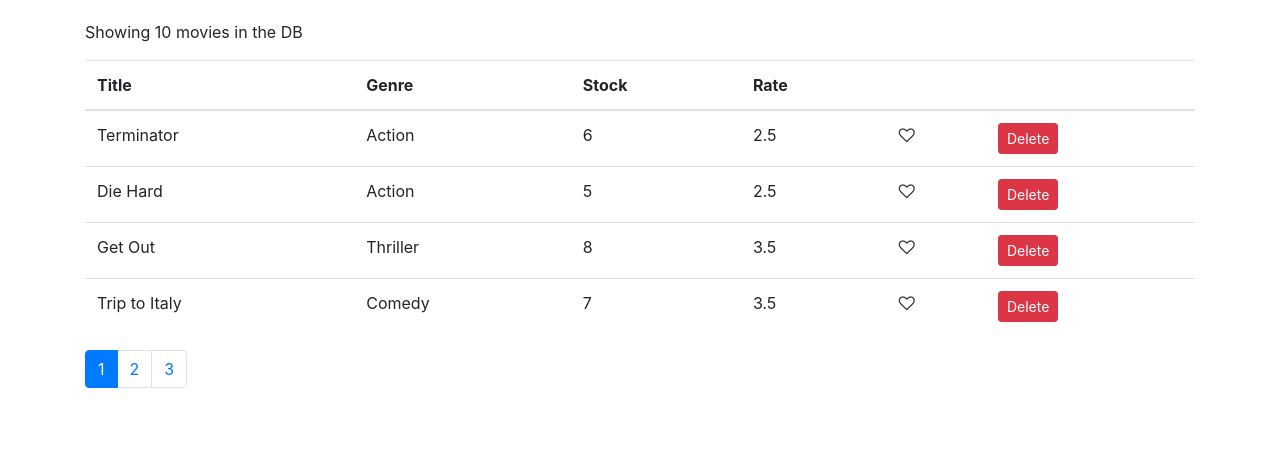
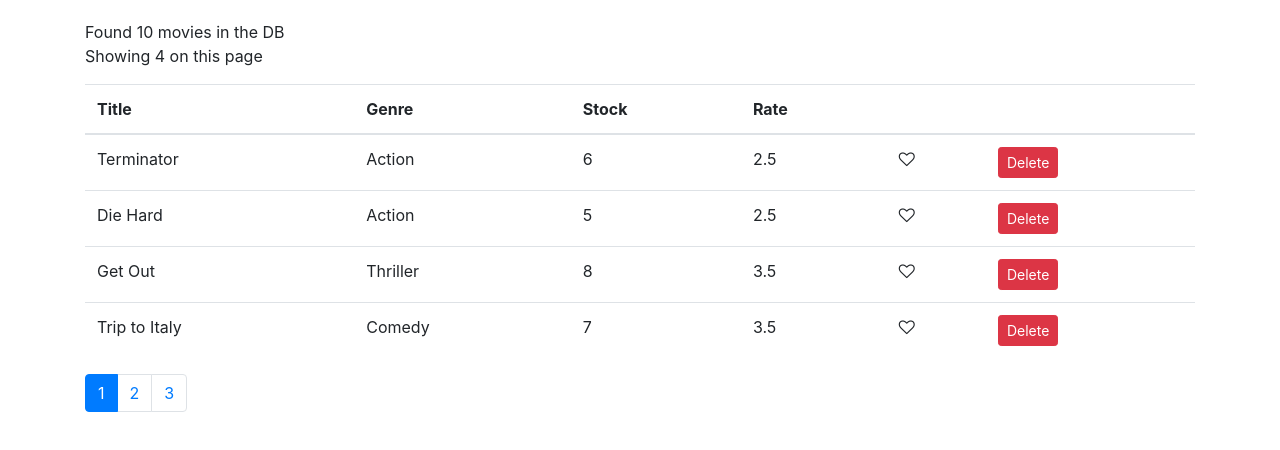
Before and after one commit to Zotri/vidly, a React (Create React App) app: page / in a window 1280 px wide. Shown: the top 450 px of the page. Built offline with nearby package versions, Linux system fonts and the light colour scheme.

Commit message:
enhance render of movies with pagination
Signed-off-by: motri <mahmoud.otri@senacor.com>

```diff
--- a/src/components/movies.jsx
+++ b/src/components/movies.jsx
@@ -31,13 +31,13 @@ class Movies extends Component {
 		this.setState({ currentPage: page });
 	};
 	render() {
-		const { length: size } = this.state.movies;
 		const { pageSize, currentPage, movies: allMovies } = this.state;
+		const { length: totalNumberOfMovies } = allMovies;
 
 		// renders waht paginate finction returns
 		const movies = paginate(allMovies, currentPage, pageSize);
-
-		if (size === 0) {
+		const { length: numberOfRenderedMoviesForEachPage } = movies;
+		if (totalNumberOfMovies === 0) {
 			return (
 				<div>
 					<p>There are no movies left in the DB!</p>
@@ -51,7 +51,8 @@ class Movies extends Component {
 		}
 		return (
 			<React.Fragment>
-				<p>Showing {size} movies in the DB</p>
+				<span>Found {totalNumberOfMovies} movies in the DB</span>
+				<p>Showing {numberOfRenderedMoviesForEachPage} on this page</p>
 				<table className='table'>
 					<thead>
 						<tr>
@@ -88,7 +89,7 @@ class Movies extends Component {
 					</tbody>
 				</table>
 				<Paging
-					itemsCount={size}
+					itemsCount={totalNumberOfMovies}
 					pageSize={pageSize}
 					currentPage={currentPage}
 					onPageChange={this.handlePageChange}
```
